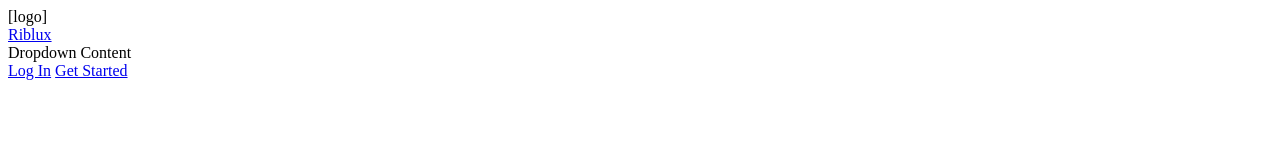
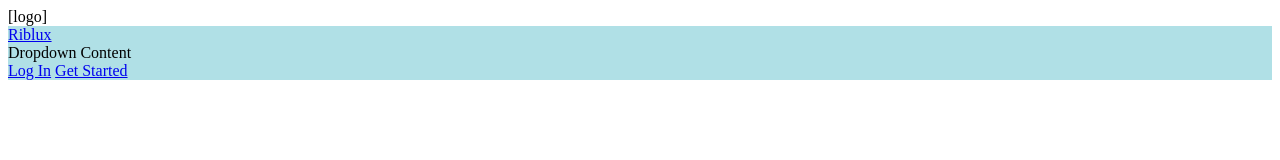
Before and after one commit to Lynxmountain/HecticTopBar, a plain HTML site: page index.html in a window 1280 px wide. Drawn offline with Linux system fonts and the light colour scheme.

Commit message:
Update index.html

```diff
--- a/index.html
+++ b/index.html
@@ -1,6 +1,6 @@
 <header>
   <div class="logo">[logo]</div>
-  <nav>
+  <nav style="background-color:powderblue;">
     <div class="menu-dropdowns">
       <div class="dropdown">
         <a href="https://www.Roblox.com">Riblux</a>
```
